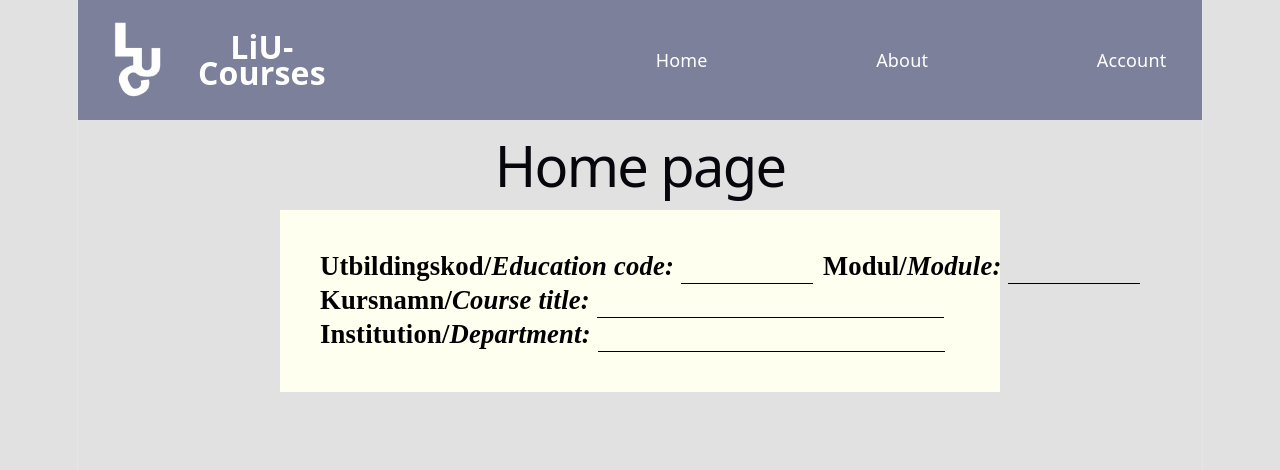
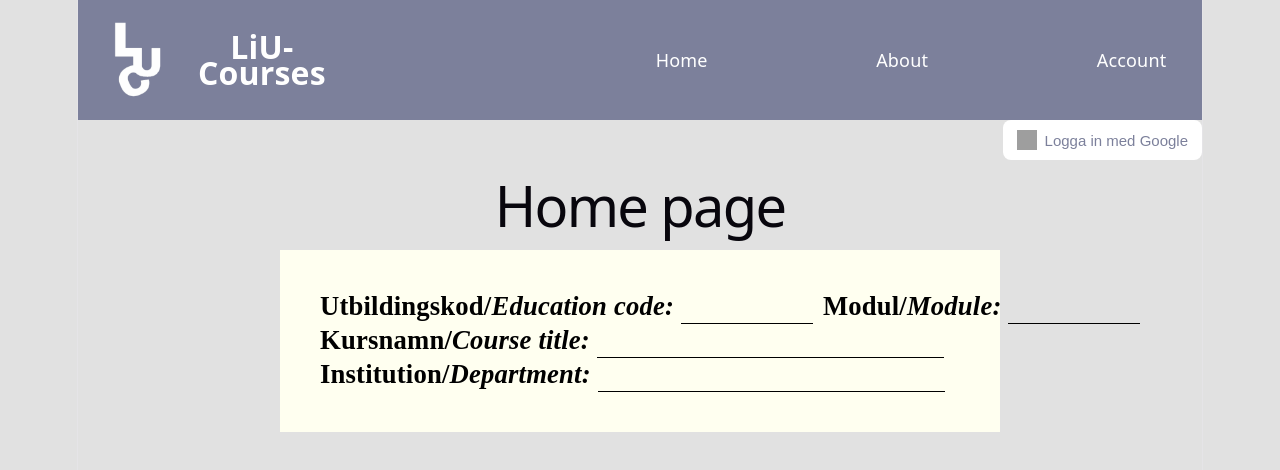
Before and after one commit to De99103/tddd27, a React (Vite) app in the folder tddd27-project/: page / in a window 1280 px wide. Shown: the top 470 px of the page. Built offline with nearby package versions, Linux system fonts and the light colour scheme; no server answers; grey boxes are pictures that could not be loaded.

Commit message:
login-button is done now...

```diff
--- a/tddd27-project/src/components/common/login/Login.css
+++ b/tddd27-project/src/components/common/login/Login.css
@@ -2,7 +2,23 @@
   display: flex;
   align-items: center;
   gap: 8px;
-  background-color: #4286f4ba;
+  background-color: white;
+  color: #7C809B;
+  border: none;
+  padding: 10px 14px;
+  border-radius: 8px;
+  cursor: pointer;
+  margin-left: auto;
+  font-size: 15px;
+
+
+}
+
+.logut-btn {
+  display: flex;
+  align-items: center;
+  gap: 8px;
+  background-color: #7C809B;
   color: white;
   border: none;
   padding: 10px 14px;
@@ -10,14 +26,7 @@
   cursor: pointer;
 }
 
-.user-name {
-  display: inline-block;
-  background-color: white;
-  color: #4286f4ba;
-  padding: 10px 14px;
-  border-radius: 8px;
-  margin-bottom: 10px;
-}
+
 
 .logout-icon,
 .login-icon {
@@ -26,8 +35,26 @@
 }
 
 .logging {
-  display: flex;
-  flex-direction: column;
-  align-items: flex-start;
+  display: inline-flex;
   font-size: 15px;
+  background-color: rgba(255, 255, 255, 0.495);
+  border-radius: 10px;
+  padding: 10px;
+  gap: 6px;
+  text-align: center;
+  margin-left: auto;
 }
+
+/* Remove the white background from user-name since the container handles it */
+.user-name {
+  display: inline-block;
+  color: #7C809B;
+  padding: 4px 8px;
+  margin-bottom: 0; /* remove the gap, let the container gap handle it */
+  background-color: transparent; /* or keep white if you want a pill inside */
+}
+
+
+.login-div{
+    align-items: flex-end;
+}
--- a/tddd27-project/src/components/common/login/Login.jsx
+++ b/tddd27-project/src/components/common/login/Login.jsx
@@ -44,20 +44,22 @@ function Login() {
   return (
     <div>
       {user ? (
-        <>
+        <div style={{ display: "flex", width: "100%" }}>
           <div className="logging">
             <p className="user-name">Inloggad som: {user.displayName}</p>
-            <button onClick={handleLogout} className="login-btn">
+            <button onClick={handleLogout} className="logut-btn">
               <img src={logoutIcon} alt="Logga ut" className="login-icon" />
               <span>Logga ut</span>
             </button>
           </div>
-        </>
+        </div>
       ) : (
-        <button onClick={handleLogin} className="login-btn">
-          <img src={loginIcon} alt="Logga in" className="login-icon" />
-          <span>Logga in med Google</span>
-        </button>
+        <div className="login-div" >
+          <button onClick={handleLogin} className="login-btn">
+            <img src={loginIcon} alt="Logga in" className="login-icon" />
+            <span>Logga in med Google</span>
+          </button>
+        </div>
       )}
     </div>
   );
--- a/tddd27-project/src/pages/Account.jsx
+++ b/tddd27-project/src/pages/Account.jsx
@@ -4,9 +4,10 @@ import { Login } from "../components/common";
 function Account() {
     return (
         <div className="account">
+            <Login />
+
             <h1>Account Page</h1>
             <p>This is the account page.</p>
-            <Login />
 
 
         </div>
--- a/tddd27-project/src/pages/Home.jsx
+++ b/tddd27-project/src/pages/Home.jsx
@@ -1,8 +1,10 @@
-import { Course } from "../components/common";
+import { Course, Login } from "../components/common";
 
 function Home() {
     return (
         <>
+            <Login />
+
             <h1>Home page</h1>
             <Course />
         </>
```
